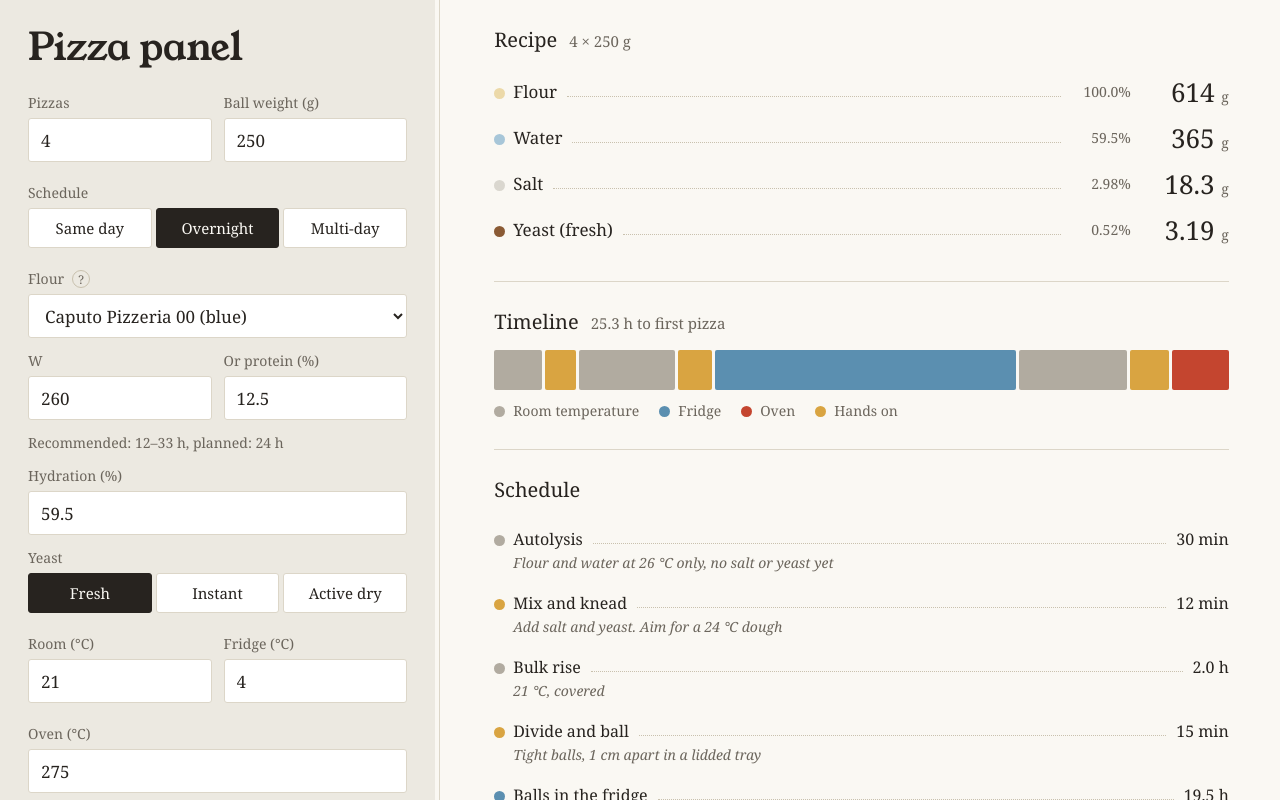
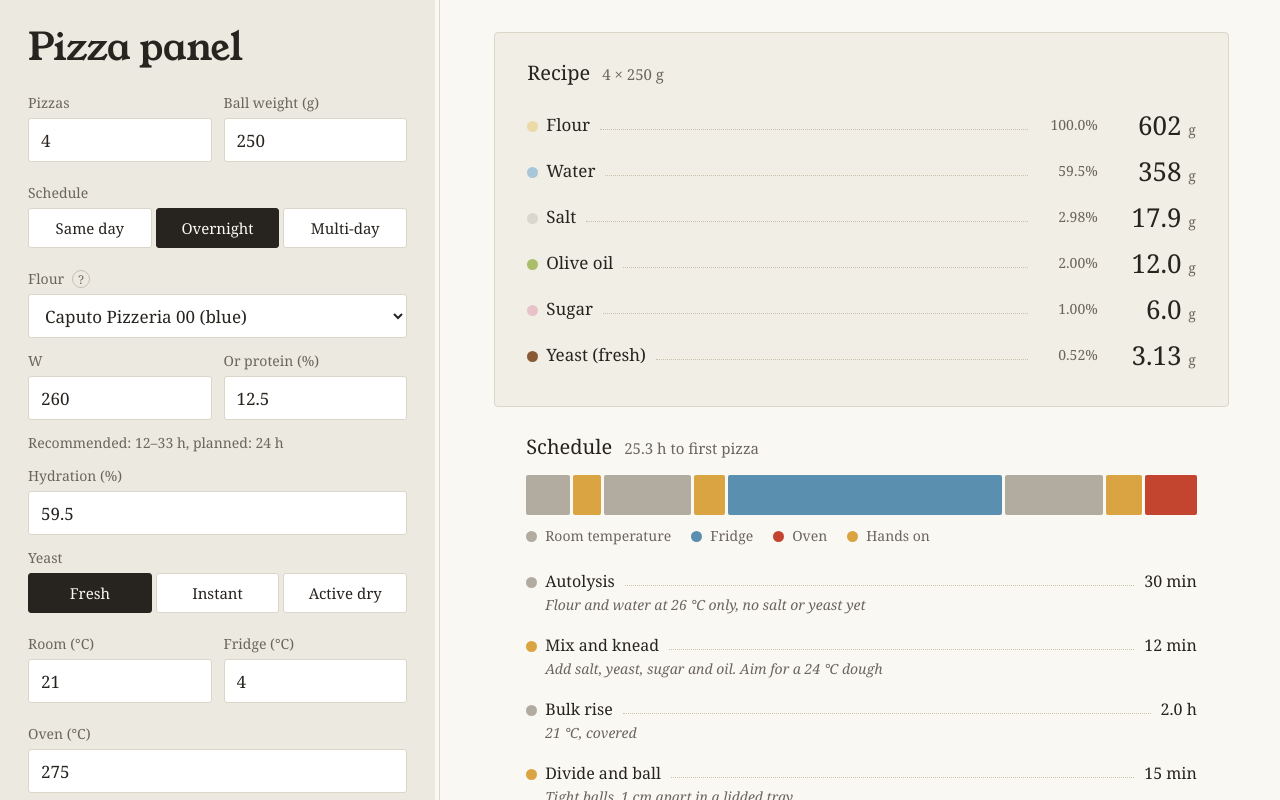
Before and after one commit to Nodo1221/Pizza-panel, a React (Vite) app: page / in a window 1280 px wide. Shown: the top 800 px of the page. Built offline with nearby package versions, Linux system fonts and the light colour scheme.

Commit message:
Light v8: oil and sugar back (tapering with oven), input limits, Recipe card, timeline inside Schedule

```diff
--- a/src/App.tsx
+++ b/src/App.tsx
@@ -2,11 +2,10 @@ import '@fontsource-variable/source-serif-4/wght.css'
 import '@fontsource/young-serif'
 import { useEffect, useMemo, useState, type CSSProperties, type PointerEvent as RPointerEvent, type ReactNode } from 'react'
 import { FLOURS } from './core/flours'
-import { STYLES, compute, estimateW, suggestHydration, type Inputs, type Mixing, type Style, type Surface, type YeastType } from './core/dough'
+import { LIMITS, STYLES, compute, estimateW, fit, sanitize, suggestHydration, type Inputs, type LimitKey, type Mixing, type Style, type Surface, type YeastType } from './core/dough'
 
 // w is 0 when the pack's W has not been entered; the app then estimates it from protein.
 type S = Omit<Inputs, 'w' | 'wEst'> & { flourId: string; protein: number; w: number }
-type NumKey = { [K in keyof S]: S[K] extends number ? K : never }[keyof S]
 
 const dur = (m: number) => (m >= 90 ? `${(m / 60).toFixed(1)} h` : `${Math.round(m)} min`)
 
@@ -39,7 +38,11 @@ function loadSide() {
 function load(): S {
   try {
     const raw = localStorage.getItem(KEY)
-    if (raw) return { ...init, ...JSON.parse(raw) }
+    if (raw) {
+      const m: S = { ...init, ...JSON.parse(raw) }
+      // w stays 0 when it was never entered; sanitize would otherwise raise it to the minimum.
+      return { ...sanitize({ ...m, w: m.w > 0 ? m.w : LIMITS.w.min }), w: m.w > 0 ? fit('w', m.w) : 0 }
+    }
   } catch {
     // storage blocked or the saved data is corrupt: start from the defaults
   }
@@ -121,15 +124,23 @@ export default function App() {
   const planned = Math.round(r.plan.total * 10) / 10
   const first = r.stages[0]
 
-  const num = (k: NumKey, step = 1) => (
-    <input type="number" inputMode="decimal" step={step} value={s[k]} onChange={e => set(k, parseFloat(e.target.value) || 0)} />
+  const bad = (k: LimitKey, v: number) => !(v >= LIMITS[k].min && v <= LIMITS[k].max)
+  const num = (k: LimitKey) => (
+    <input
+      type="number" inputMode="decimal" min={LIMITS[k].min} max={LIMITS[k].max} step={LIMITS[k].step}
+      value={s[k]} aria-invalid={bad(k, s[k])}
+      onChange={e => set(k, parseFloat(e.target.value) || 0)}
+      onBlur={() => set(k, fit(k, s[k]))}
+    />
   )
   const yName = { fresh: 'fresh', instant: 'instant dry', active: 'active dry' }[s.yeast]
   type Row = { key: string; name: string; g: number; pc: number; d: number }
   const rows: Row[] = [
     { key: 'flour', name: 'Flour', g: r.flour, pc: 100, d: 0 },
-    { key: 'water', name: 'Water', g: r.water, pc: s.hydration, d: 0 },
+    { key: 'water', name: 'Water', g: r.water, pc: r.used.hydration, d: 0 },
     { key: 'salt', name: 'Salt', g: r.salt, pc: r.pct.salt, d: 1 },
+    ...(r.pct.oil > 0 ? [{ key: 'oil', name: 'Olive oil', g: r.oilG, pc: r.pct.oil, d: 1 }] : []),
+    ...(r.pct.sugar > 0 ? [{ key: 'sugar', name: 'Sugar', g: r.sugarG, pc: r.pct.sugar, d: 1 }] : []),
     { key: 'yeast', name: `Yeast (${yName})`, g: r.yeastG, pc: r.pct.yeast, d: 2 },
   ]
 
@@ -171,15 +182,25 @@ export default function App() {
             </Grp>
             <div className="row">
               <F label="W">
-                <input type="number" step={5} value={s.w || ''} placeholder={`~${Math.round(estimateW(s.protein))}`} onChange={e => setS(p => ({ ...p, flourId: 'custom', w: parseFloat(e.target.value) || 0 }))} />
+                <input
+                  type="number" min={LIMITS.w.min} max={LIMITS.w.max} step={LIMITS.w.step}
+                  value={s.w || ''} placeholder={`~${Math.round(estimateW(s.protein))}`} aria-invalid={s.w !== 0 && bad('w', s.w)}
+                  onChange={e => setS(p => ({ ...p, flourId: 'custom', w: parseFloat(e.target.value) || 0 }))}
+                  onBlur={() => s.w !== 0 && set('w', fit('w', s.w))}
+                />
               </F>
               <F label="Or protein (%)">
-                <input type="number" step={0.1} value={s.protein} onChange={e => setS(p => ({ ...p, flourId: 'custom', protein: parseFloat(e.target.value) || 0, w: 0 }))} />
+                <input
+                  type="number" min={LIMITS.protein.min} max={LIMITS.protein.max} step={LIMITS.protein.step}
+                  value={s.protein} aria-invalid={bad('protein', s.protein)}
+                  onChange={e => setS(p => ({ ...p, flourId: 'custom', protein: parseFloat(e.target.value) || 0, w: 0 }))}
+                  onBlur={() => set('protein', fit('protein', s.protein))}
+                />
               </F>
             </div>
             {s.w <= 0 && <p className="hint">W ~{Math.round(effW)} estimated from protein (±40).</p>}
             <p className="hint">Recommended: {r.range.min}–{Math.round(r.range.max)} h, planned: {planned} h</p>
-            <F label="Hydration (%)">{num('hydration', 0.5)}</F>
+            <F label="Hydration (%)">{num('hydration')}</F>
             {sug !== s.hydration && (
               <p className="hint">Suggested: {sug}%. <button type="button" className="link" onClick={() => set('hydration', sug)}>Use it</button></p>
             )}
@@ -196,7 +217,8 @@ export default function App() {
           </div>
 
           <div className="g">
-            <F label="Oven (°C)">{num('ovenC', 5)}</F>
+            <F label="Oven (°C)">{num('ovenC')}</F>
+            <p className="hint">Adds sugar and olive oil for browning below 400 °C.</p>
             <Grp label="Baking surface">
               <Seg<Surface> value={s.surface} onPick={v => set('surface', v)} options={[['tray', 'Tray or rack'], ['stone', 'Stone'], ['steel', 'Steel']]} />
             </Grp>
@@ -235,10 +257,10 @@ export default function App() {
       <main className="main">
         {r.alerts.map(a => <p className="alert" key={a}>{a}</p>)}
 
-        <section>
+        <section className="card">
           <div className="hd">
             <h2>Recipe</h2>
-            <span>{s.pizzas} × {s.ballG} g</span>
+            <span>{r.used.pizzas} × {r.used.ballG} g</span>
           </div>
           {rows.map(x => (
             <div className="line big" key={x.key}>
@@ -255,7 +277,7 @@ export default function App() {
 
         <section>
           <div className="hd">
-            <h2>Timeline</h2>
+            <h2>Schedule</h2>
             <span>{dur(-first.start / 60000)} to first pizza</span>
           </div>
           <div className="band" role="img" aria-label="Timeline of all stages, coloured by temperature">
@@ -269,10 +291,6 @@ export default function App() {
             <span><i className="sw" style={{ background: 'var(--oven)' }} />Oven</span>
             <span><i className="sw" style={{ background: 'var(--prep)' }} />Hands on</span>
           </div>
-        </section>
-
-        <section>
-          <div className="hd"><h2>Schedule</h2></div>
           {r.stages.map(x => (
             <div className="item" key={x.label}>
               <div className="line">
--- a/src/core/dough.ts
+++ b/src/core/dough.ts
@@ -40,6 +40,49 @@ const YEAST_X: Record<YeastType, number> = { fresh: 1, instant: 1 / 3, active: 0
 const SURFACE_BAKE: Record<Surface, number> = { tray: 1.4, stone: 1.15, steel: 1 }
 
 const clamp = (x: number, a: number, b: number) => Math.min(b, Math.max(a, x))
+
+// Accepted range for every number the user can type. Anything outside is pulled back in.
+export const LIMITS = {
+  pizzas: { min: 1, max: 20, step: 1 },
+  ballG: { min: 100, max: 500, step: 5 },
+  hydration: { min: 50, max: 80, step: 0.5 },
+  w: { min: 100, max: 450, step: 5 },
+  protein: { min: 7, max: 18, step: 0.1 },
+  roomC: { min: 5, max: 40, step: 1 },
+  fridgeC: { min: 0, max: 12, step: 1 },
+  flourC: { min: 0, max: 40, step: 1 },
+  ddtC: { min: 15, max: 35, step: 1 },
+  ovenC: { min: 150, max: 500, step: 5 },
+} as const
+export type LimitKey = keyof typeof LIMITS
+
+export function fit(k: LimitKey, v: number) {
+  const { min, max } = LIMITS[k]
+  const x = Number.isFinite(v) ? v : min
+  return clamp(k === 'pizzas' ? Math.round(x) : x, min, max)
+}
+
+const oneOf = <T extends string>(v: unknown, allowed: Record<T, unknown>, fallback: T): T =>
+  typeof v === 'string' && v in allowed ? (v as T) : fallback
+
+// Clamps every limited number and replaces unknown enum values, e.g. from stale localStorage.
+export function sanitize<T extends object>(i: T): T {
+  const o = { ...i } as Record<string, unknown>
+  for (const k of Object.keys(LIMITS) as LimitKey[]) if (k in o) o[k] = fit(k, Number(o[k]))
+  if ('style' in o) o.style = oneOf(o.style, STYLES, 'overnight')
+  if ('yeast' in o) o.yeast = oneOf(o.yeast, YEAST_X, 'fresh')
+  if ('surface' in o) o.surface = oneOf(o.surface, SURFACE_BAKE, 'tray')
+  if ('mixing' in o) o.mixing = oneOf(o.mixing, FRICTION, 'hand')
+  return o as T
+}
+
+// Sugar and olive oil help colour and the rim in a home oven. They taper off as the oven gets hotter:
+// full amounts (2% oil, 1% sugar) up to 300 C, half at 350 C, none from 400 C. AVPN allows neither,
+// but it also expects an oven above 430 C.
+export function enrichment(ovenC: number) {
+  const f = clamp((400 - ovenC) / 100, 0, 1)
+  return { oil: Math.round(2 * f * 2) / 2, sugar: Math.round(1 * f * 2) / 2 }
+}
 
 // Yeast activity relative to 20 C, doubling about every 4.7 C (dough at 3 C ferments roughly 11 times
 // slower than at 20 C). Capped at 35 C.
@@ -101,8 +144,9 @@ export function bakeTime(ovenC: number, surface: Surface) {
   return m * SURFACE_BAKE[surface]
 }
 
-export function compute(i: Inputs) {
-  const w = clamp(i.w, 100, 450)
+export function compute(raw: Inputs) {
+  const i = sanitize(raw)
+  const w = i.w
 
   // The times are worked out here, not entered: the style sets the aim, the flour's W limits it.
   const { min, max } = fermentRange(w)
@@ -114,16 +158,18 @@ export function compute(i: Inputs) {
   const coldH = chilled ? Math.max(0, total - bulkH - proofH) : 0
   const autolysisMin = w < 200 ? 20 : w < 320 ? 30 : 45
 
-  // Four ingredients only, as in the AVPN spec. Salt is its 50-55 g per litre of water (5% to 5.5% of
-  // the water, more for strong flour); yeast follows from the schedule and your kitchen temperatures.
+  // Salt is AVPN's 50-55 g per litre of water (5% to 5.5% of the water, more for strong flour); yeast
+  // follows from the schedule and your kitchen temperatures; oil and sugar depend on the oven.
   const saltPct = i.hydration * (0.05 + 0.005 * clamp((w - 280) / 30, 0, 1))
   const freshPct = freshYeastPct([[bulkH, i.roomC], [coldH, i.fridgeC], [proofH, i.roomC]])
   const yPct = freshPct * YEAST_X[i.yeast]
+  const { oil: oilPct, sugar: sugarPct } = enrichment(i.ovenC)
 
-  const dough = Math.max(0, i.pizzas) * Math.max(0, i.ballG)
-  const flour = dough / (1 + (i.hydration + saltPct + yPct) / 100)
+  const dough = i.pizzas * i.ballG
+  const flour = dough / (1 + (i.hydration + saltPct + oilPct + sugarPct + yPct) / 100)
   const amt = (p: number) => (flour * p) / 100
   const yeastG = amt(yPct)
+  const extras = [sugarPct > 0 && 'sugar', oilPct > 0 && 'oil'].filter(Boolean)
   const dilute = yeastG > 0 && yeastG < 1 ? { solution: yeastG * 100, waterIn: yeastG * 99 } : null
 
   const waterTemp = 3 * i.ddtC - i.flourC - i.roomC - FRICTION[i.mixing]
@@ -135,7 +181,7 @@ export function compute(i: Inputs) {
       label: 'Bake',
       kind: 'oven',
       start: 0,
-      min: Math.max(0, i.pizzas) * (bakeMin + 2),
+      min: i.pizzas * (bakeMin + 2),
       note: `${bakeMin.toFixed(1)} min per pizza at ${i.ovenC} °C, plus 2 min between pizzas`,
     },
   ]
@@ -151,7 +197,7 @@ export function compute(i: Inputs) {
   before('Balls in the fridge', 'cold', coldH * 60, `${i.fridgeC} °C, sealed`)
   before('Divide and ball', 'prep', 15, 'Tight balls, 1 cm apart in a lidded tray')
   before('Bulk rise', 'room', bulkH * 60, `${i.roomC} °C, covered`)
-  before('Mix and knead', 'prep', 12, `Add salt and yeast. Aim for a ${i.ddtC} °C dough`)
+  before('Mix and knead', 'prep', 12, `Add salt, yeast${extras.length ? `, ${extras.join(' and ')}` : ''}. Aim for a ${i.ddtC} °C dough`)
   before('Autolysis', 'room', autolysisMin, `Flour and water at ${wt} °C only, no salt or yeast yet`)
   if (i.surface !== 'tray')
     stages.push({
@@ -175,13 +221,16 @@ export function compute(i: Inputs) {
     flour,
     water: amt(i.hydration),
     salt: amt(saltPct),
+    oilG: amt(oilPct),
+    sugarG: amt(sugarPct),
     yeastG,
     dilute,
     waterTemp,
     bakeMin,
     stages,
     range: { min, max },
-    pct: { salt: saltPct, yeast: yPct },
+    pct: { salt: saltPct, yeast: yPct, oil: oilPct, sugar: sugarPct },
+    used: { pizzas: i.pizzas, ballG: i.ballG, hydration: i.hydration },
     plan: { autolysisMin, bulkH, coldH, proofH, total },
     alerts,
   }
--- a/src/index.css
+++ b/src/index.css
@@ -17,6 +17,9 @@
   --p-water: #a7c6d8;
   --p-salt: #dad7cf;
   --p-yeast: #8a5a34;
+  --p-oil: #a9bd6a;
+  --p-sugar: #e8c2c9;
+  --card: #f1eee6;
   --serif: "Source Serif 4 Variable", Georgia, serif;
   --display: "Young Serif", Georgia, serif;
   color-scheme: light;
@@ -51,8 +54,9 @@ b, strong { font-weight: inherit; }
 .grip { cursor: col-resize; touch-action: none; background: linear-gradient(var(--line), var(--line)) center / 1px 100% no-repeat; }
 .grip:hover, .grip:focus-visible { background: linear-gradient(var(--basil), var(--basil)) center / 3px 100% no-repeat; outline: none; }
 
-.main { min-width: 0; padding: 28px clamp(20px, 4vw, 56px) 56px; display: grid; gap: 28px; align-content: start; }
-.main > section + section { border-top: 1px solid var(--line); padding-top: 28px; }
+.main { min-width: 0; padding: 32px clamp(20px, 4vw, 56px) 56px; display: grid; gap: 28px; align-content: start; }
+.main > section { padding-inline: 32px; }
+.main > .card { background: var(--card); border: 1px solid var(--line); border-radius: 4px; padding: 28px 32px; }
 
 .row { display: grid; grid-template-columns: 1fr 1fr; gap: 12px; }
 .f { display: grid; gap: 5px; font-size: 14px; color: var(--mute); }
@@ -67,6 +71,7 @@ input, select {
   padding: 0 12px;
   width: 100%;
 }
+input[aria-invalid='true'] { border-color: var(--alert); }
 :focus-visible { outline: 2px solid var(--basil); outline-offset: 2px; }
 
 .seg { display: flex; gap: 4px; flex-wrap: wrap; }
@@ -108,6 +113,7 @@ input, select {
 .hd span { color: var(--mute); font-size: 15px; }
 .band { display: flex; gap: 3px; height: 40px; }
 .band > span { border-radius: 2px; min-width: 6px; }
+.key + .item { margin-top: 14px; }
 .key { display: flex; flex-wrap: wrap; gap: 6px 20px; margin-top: 10px; font-size: 14px; color: var(--mute); }
 .sw { display: inline-block; width: 11px; height: 11px; border-radius: 50%; margin-right: 8px; vertical-align: -1px; }
 
```
